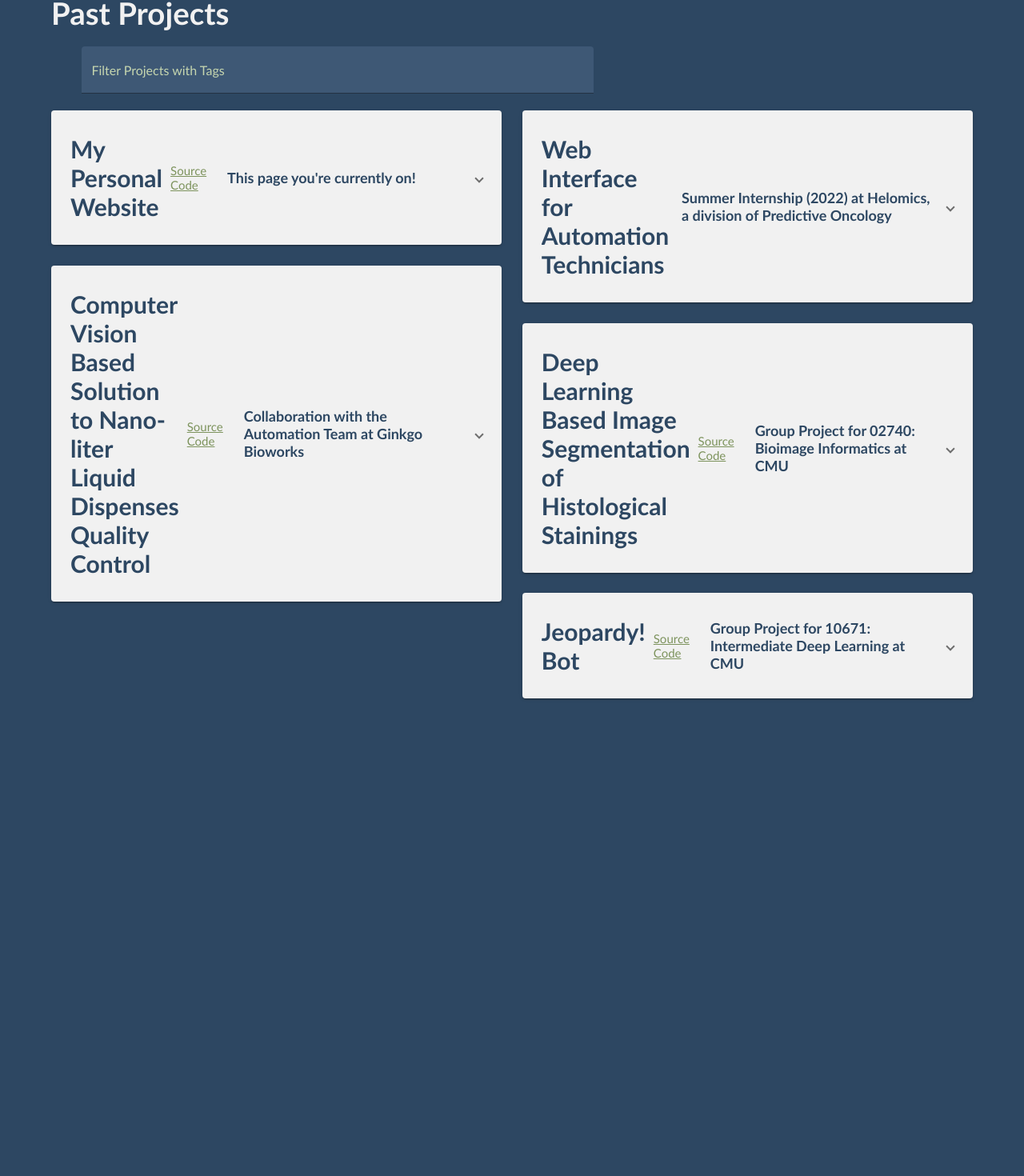
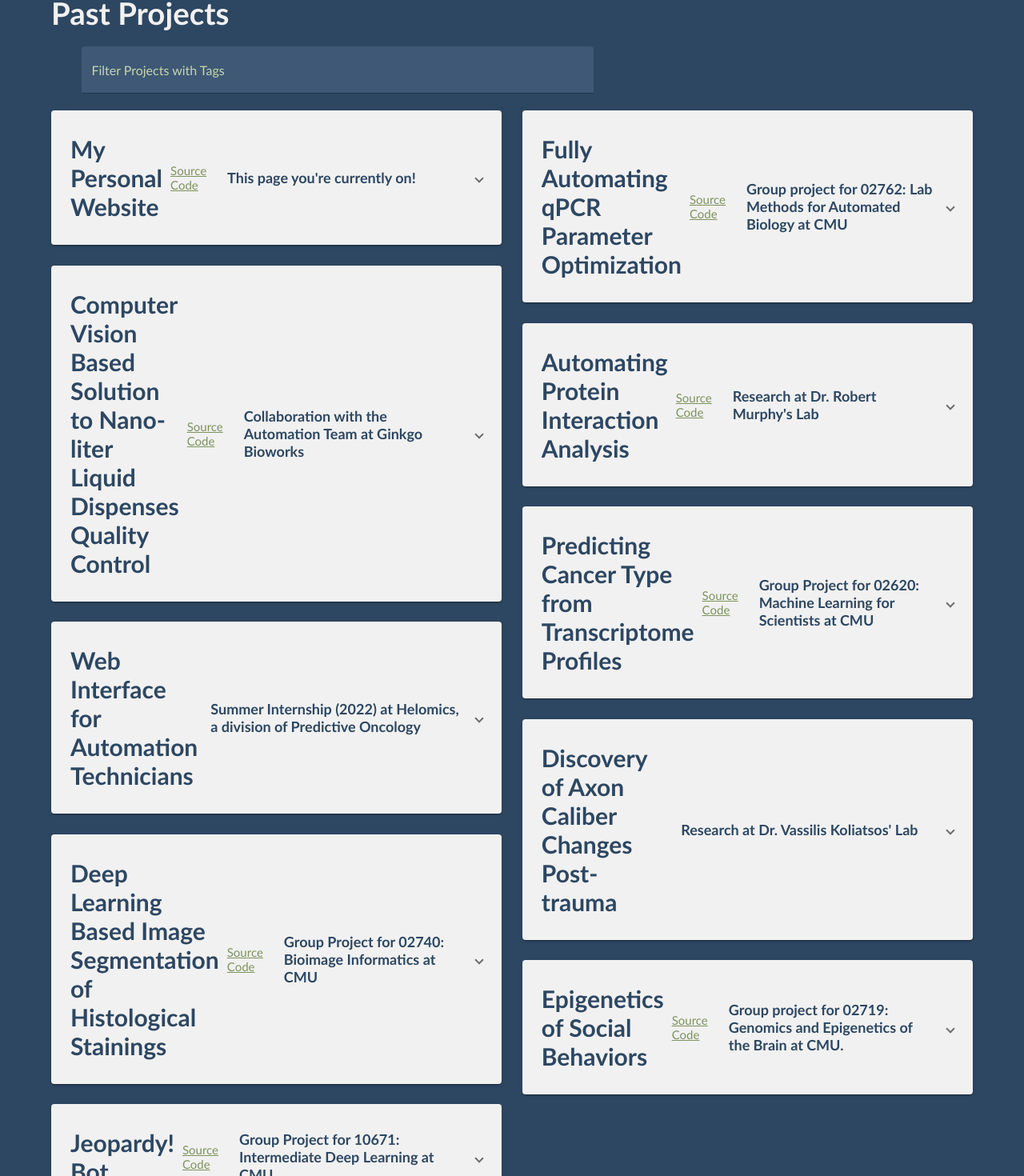
Before and after one commit to amoebacodes/amoebacodes.github.io, an Angular app: page / in a window 1280 px wide. Shown: the part 1273-2743 px from the top of the page at 80% size. Before the commit the page ends 2172 px from the top, so only its background shows below. Built offline with nearby package versions, Linux system fonts and the light colour scheme.

Commit message:
added all projects

```diff
--- a/src/app/project-chips/project-chips.component.ts
+++ b/src/app/project-chips/project-chips.component.ts
@@ -19,6 +19,7 @@ export class ProjectChipsComponent implements OnInit {
   filteredTags: Observable<string[]>;
   tags: string[] = [];
   allTags: string[] = ['Deep Learning',
+                      'Automation',
                       'Software Development',
                       'Full-stack Development',
                       'Front-end Development',
@@ -26,7 +27,11 @@ export class ProjectChipsComponent implements OnInit {
                       'Natural Language Processing',
                       'Database Management',
                       'UI/UX Design',
-                      'Automation',
+                      'Artificial Intelligence',
+                      'Wet-lab Techniques',
+                      'Liquid Handler Scripting',
+                      'Data Analysis',
+                      'Cloud/Cluster Computing',
                     ];
 
   @ViewChild('tagInput') tagInput: ElementRef<HTMLInputElement>;
--- a/src/app/projects-list/projects-list.component.ts
+++ b/src/app/projects-list/projects-list.component.ts
@@ -16,6 +16,11 @@ export class ProjectsListComponent implements OnInit {
     'helomics.json',
     'ftu.json',
     'jeopardy.json',
+    'qpcr.json',
+    'icc.json',
+    'cancer.json',
+    'axon.json',
+    'social.json',
   ]
   projects: IProjectDesc[] = [];
   projObs = new Observable<IProjectDesc[]>((observer) => {
--- a/src/assets/files/axon.json
+++ b/src/assets/files/axon.json
@@ -0,0 +1,7 @@
+{
+    "title": "Discovery of Axon Caliber Changes Post-trauma",
+    "link": "none",
+    "summary": "Research at Dr. Vassilis Koliatsos' Lab",
+    "description": "I included this project because it is the turning-point that directed me to programming in the biological fields. I transitioned to doing data analysis at my lab in the beginning of the pandemic. Tasked with thousands of entries in Excel to filter through, I self-studied Python and eventually used Pandas and Numpy to do so programmatically. Then I used Prism to visualize the data and discovered a left-ward shift in axon diameter distributions in mouse corticospinal tract weeks after traumatic brain injury. The results are now published. Please see the publication section on this web for more information. ",
+    "tags": ["Data Analysis"]
+}
--- a/src/assets/files/cancer.json
+++ b/src/assets/files/cancer.json
@@ -0,0 +1,7 @@
+{
+    "title": "Predicting Cancer Type from Transcriptome Profiles",
+    "link": "https://github.com/amoebacodes/CancerTypePrediction",
+    "summary": "Group Project for 02620: Machine Learning for Scientists at CMU",
+    "description": "In a team of three, we each implemented one method to distinguish renal from adrenal pediatric cancer from transcriptome profiles. I used a feedforward multilayer perceptron to accomplish the task. All three methods are comparable, and all achieve F1 scores above 0.97. Through dimensionality reduction using PCA and t-SNE, we also discovered a subtype of pediatric renal cancer.",
+    "tags": ["Deep Learning"]
+}
--- a/src/assets/files/icc.json
+++ b/src/assets/files/icc.json
@@ -0,0 +1,7 @@
+{
+    "title": "Automating Protein Interaction Analysis",
+    "link": "https://github.com/amoebacodes/ICCImageAnalysis",
+    "summary": "Research at Dr. Robert Murphy's Lab",
+    "description": "We used immunocytochemistry as an indicator of potential protein interactions. Once stained with different fluorescent antibodies, a computer vision algorithm is applied to analyze the microscopy images and determine if two different proteins colocalize, or have overlapping signals. \n \nI based my methods on a previous lab member's preliminary work and finished automating and rigorously tested both the wet-lab and dry-lab procedures. The wet-lab procedures refer to all steps in immunocytochemistry, from maintaining cell culture, to fixing them, staining them with antibodies and taking fluorescence microscopy images. I automated the steps using the Cytomat incubator, the Spinnaker robot arm, the CyBio Felix liquid handler, the ThermoShaker, the Momentum scheduling software, and the Cx7 automated fluorescence microscope. The dry-lab procudures refer to seeded watershed segmentation and calculation of Mander's coefficient, and the code is included in the source code link. I have also documented the wet-lab portion in detail in a google doc linked to in the source code README file.",
+    "tags": ["Computer Vision", "Wet-lab Techniques", "Liquid Handler Scripting", "Automation"]
+}
--- a/src/assets/files/jeopardy.json
+++ b/src/assets/files/jeopardy.json
@@ -3,5 +3,5 @@
     "link": "https://github.com/amoebacodes/JeopardyBot",
     "summary": "Group Project for 10671: Intermediate Deep Learning at CMU",
     "description": "Watson is a Jeopardy! bot developed by IBM in 2010. Having learned many state-of-the-art models in our class, we wanted to explore current options for assembling our own Jeopardy! bot based on deep learning methods. We provided the bot with Wikipedia articles, and it would produce an answer to a given Jeopardy! question. In the end, we used FAISS to retrieve the 5 most relevant Wikipedia articles to the question, T5 to transform Jeopardy! question into a proper question form, and RoBERTa to answer the proper question given the relevant articles. \n \n My personal contribution was deploying FAISS and RoBERTa as well as assiting debugging question reformation with T5. During the process, I have come across various natural language processing (NLP) and sequence-to-sequence models and gained a well-rounded introdution to the NLP field.",
-    "tags": ["Deep Learning", "Natural Language Processing"]
+    "tags": ["Deep Learning", "Natural Language Processing", "Cloud/Cluster Computing"]
 }
--- a/src/assets/files/qpcr.json
+++ b/src/assets/files/qpcr.json
@@ -0,0 +1,7 @@
+{
+    "title": "Fully Automating qPCR Parameter Optimization",
+    "link": "https://github.com/amoebacodes/QPCROpt",
+    "summary": "Group project for 02762: Lab Methods for Automated Biology at CMU",
+    "description": "In a team of four, we realized a closed-loop experiment, where not only the execution but the selection of the experiments as well are done by robots. Here we define an experiment as a unique combination of qPCR parameters, including primer CG-content, amplification length, magnesium concentration, etc. We implemented an active learning algorithm that would, in the first round, randomly select a batch of experiments, and in each subsequent round, select batches of experiments that are the most informative. This 'informativeness' is equivalently prediction uncertainty: the more uncertain, the more informative. We used the CyBio liquid handler, Momentum scheduling software, and QuantStudio qPCR machine to automate the execution of the experiment. \n \nMy personal contribution includes researching and selecting the parameters that can vary, collaboratively writing the script for the active learning algorithm, the liquid handler, and the scheduling software, and manual preparation of stock solutions (qPCR cocktail). \n \nFor more detailed methods and results, please review the README in the source code link.",
+    "tags": ["Artificial Intelligence", "Wet-lab Techniques", "Liquid Handler Scripting", "Automation"]
+}
--- a/src/assets/files/social.json
+++ b/src/assets/files/social.json
@@ -0,0 +1,7 @@
+{
+    "title": "Epigenetics of Social Behaviors",
+    "link": "https://github.com/amoebacodes/EpigeneticsOfSocialBehaviors",
+    "summary": "Group project for 02719: Genomics and Epigenetics of the Brain at CMU.",
+    "description": "This project aims to 1) identify epigenetic regions that associate with evolution of different social group sizes in primates; 2) investigate its implications in schizophrenia. Predicted open chromatin level of each region that are present in the ATAC-seq data is kindly provided by Dr. Andreas Pfenning. \n \nMy personal contribution was to have accomplished task one. The top epigenetic regions that are associate with evolution are identified through determining the magnitude of the slope of the linear regression line fitted through a sociability vs predicted open chromatin level plot for each region. We also learned to use Pittsburgh Supercomputer in the course.",
+    "tags": ["Cloud/Cluster Computing", "Data Analysis"]
+}
```
